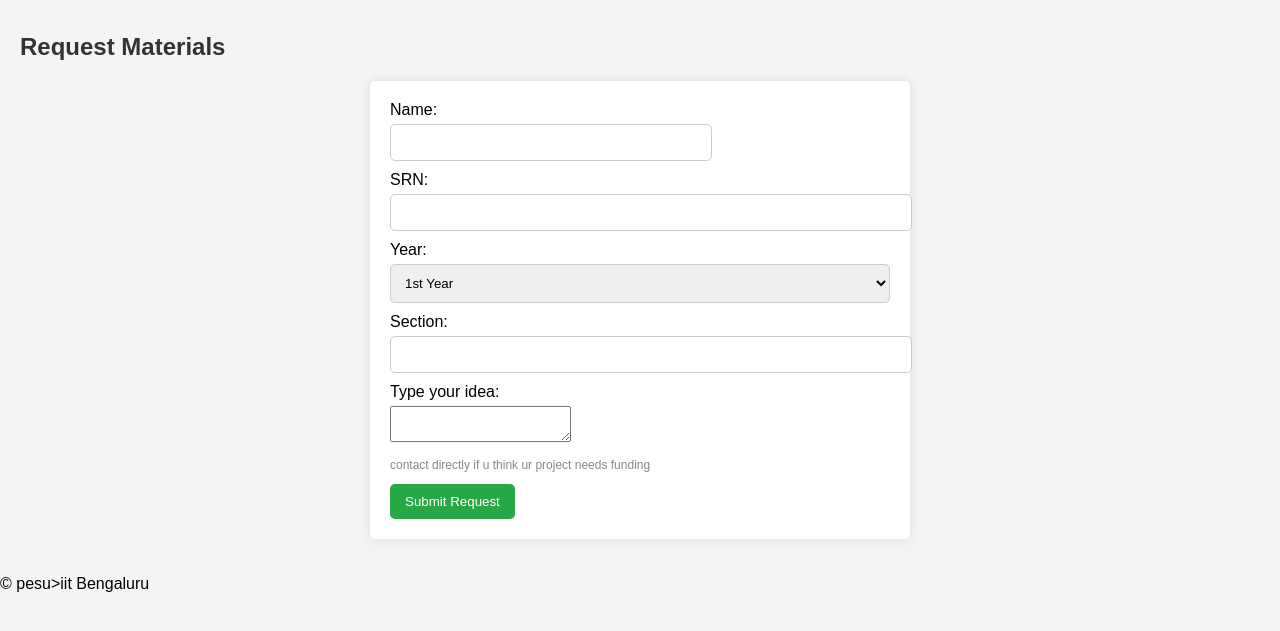
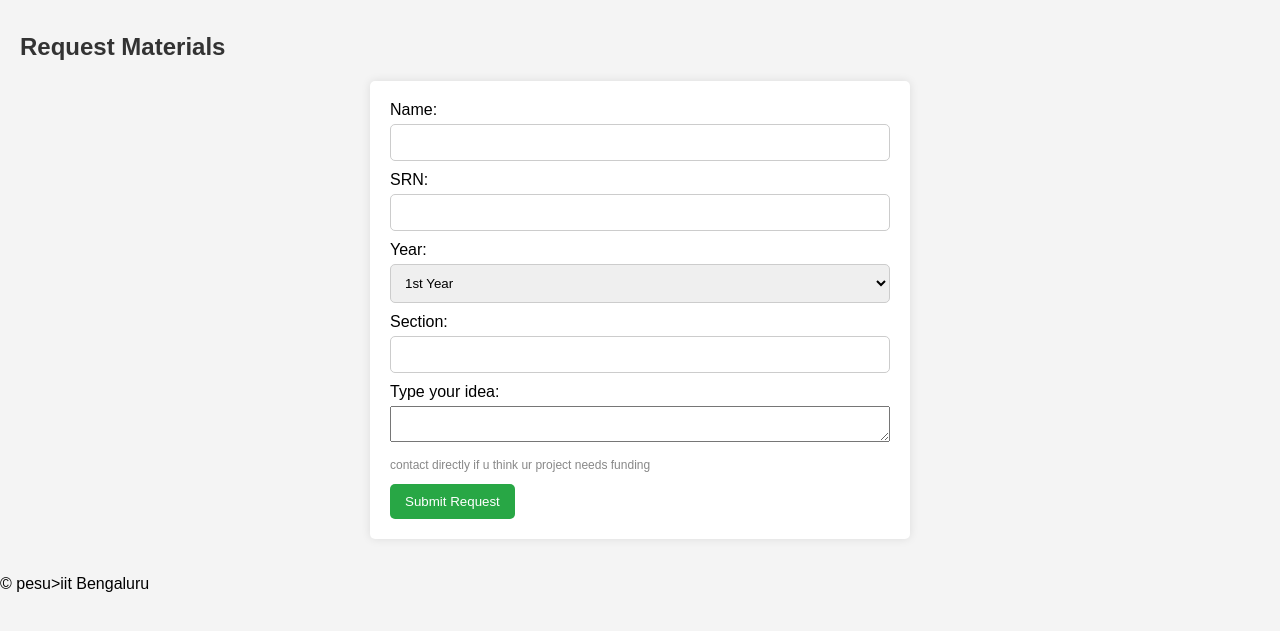
Before and after one commit to zanilyx/silicon-materials-request, a plain HTML site: page index.html in a window 1280 px wide. Shown: the part 125-756 px from the top of the page. Drawn offline with Linux system fonts and the light colour scheme; a script that the page names is missing.

Commit message:
Update index.html

```diff
--- a/index.html
+++ b/index.html
@@ -17,13 +17,15 @@
         <section id="request">
             <h2>Request Materials</h2>
             <form id="requestForm" action="https://formspree.io/f/xldejyld" method="POST" enctype="multipart/form-data">
+
                 <label for="name">Name:</label>
-                <input type="text" id="name" name="name" required style="width: 300px;">
+                <input type="text" id="name" name="name" required style="width: 100%; padding-right: 20px; box-sizing: border-box;">
+
                 <label for="SRN">SRN:</label>
-                <input type="text" id="SRN" name="SRN" required>
+                <input type="text" id="SRN" name="SRN" required style="width: 100%; padding-right: 20px; box-sizing: border-box;">
 
                 <label for="year">Year:</label>
-                <select id="year" name="year" required>
+                <select id="year" name="year" required style="width: 100%; box-sizing: border-box;">
                     <option value="1st Year">1st Year</option>
                     <option value="2nd Year">2nd Year</option>
                     <option value="3rd Year">3rd Year</option>
@@ -31,10 +33,11 @@
                 </select>
 
                 <label for="section">Section:</label>
-                <input type="text" id="section" name="section" required>
+                <input type="text" id="section" name="section" required style="width: 100%; padding-right: 20px; box-sizing: border-box;">
 
                 <label for="idea">Type your idea:</label>
-                <textarea id="idea" name="idea" required></textarea>
+                <textarea id="idea" name="idea" required style="width: 100%; padding-right: 20px; box-sizing: border-box;"></textarea>
+
                 <p class="note">contact directly if u think ur project needs funding</p>
 
                 <button type="submit">Submit Request</button>
@@ -42,7 +45,7 @@
         </section>
     </main>
     <footer>
-        <p>&copy; pesu>iit Bengaluru </p>
+        <p>&copy; pesu&gt;iit Bengaluru</p>
     </footer>
     <script src="script.js"></script>
 </body>
```
